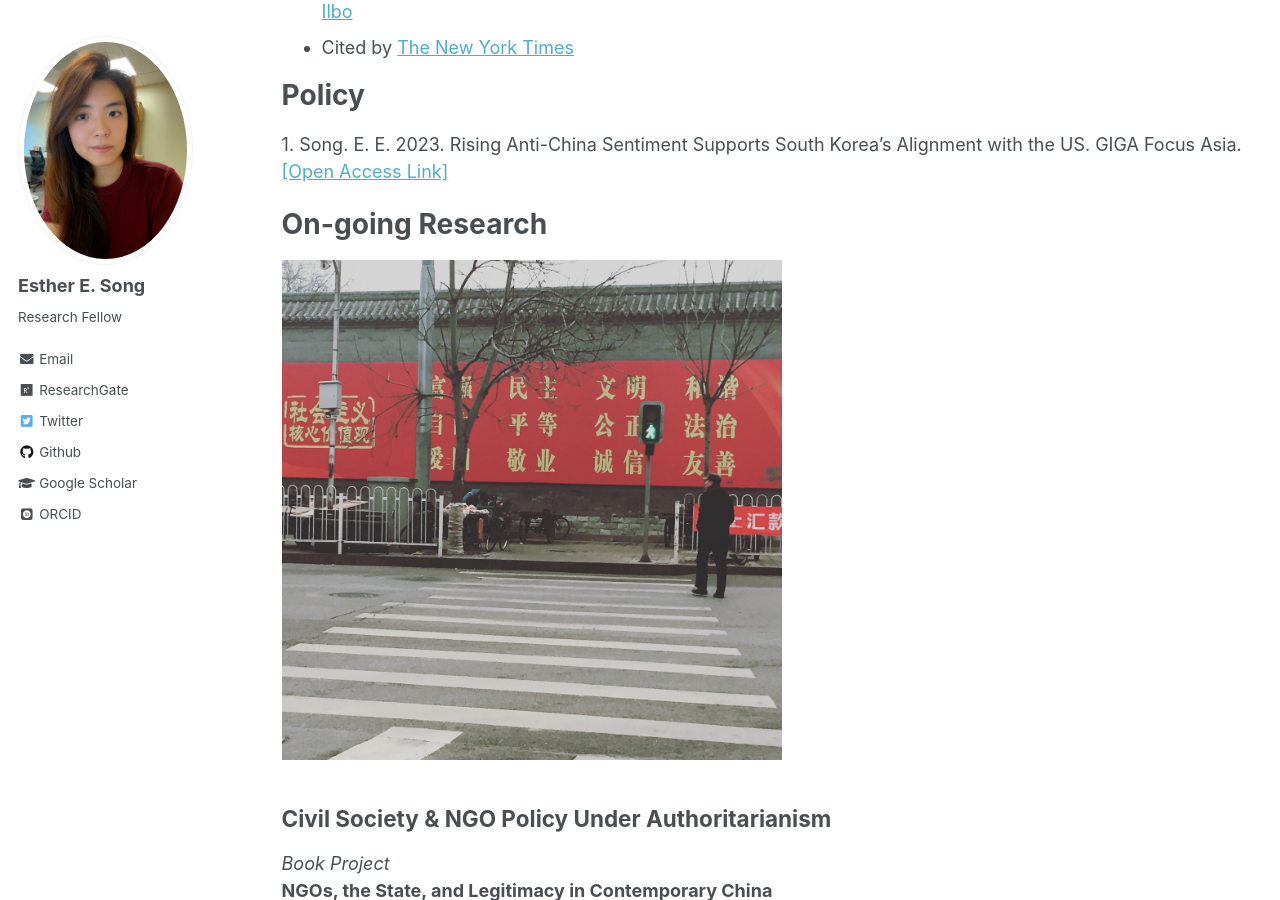
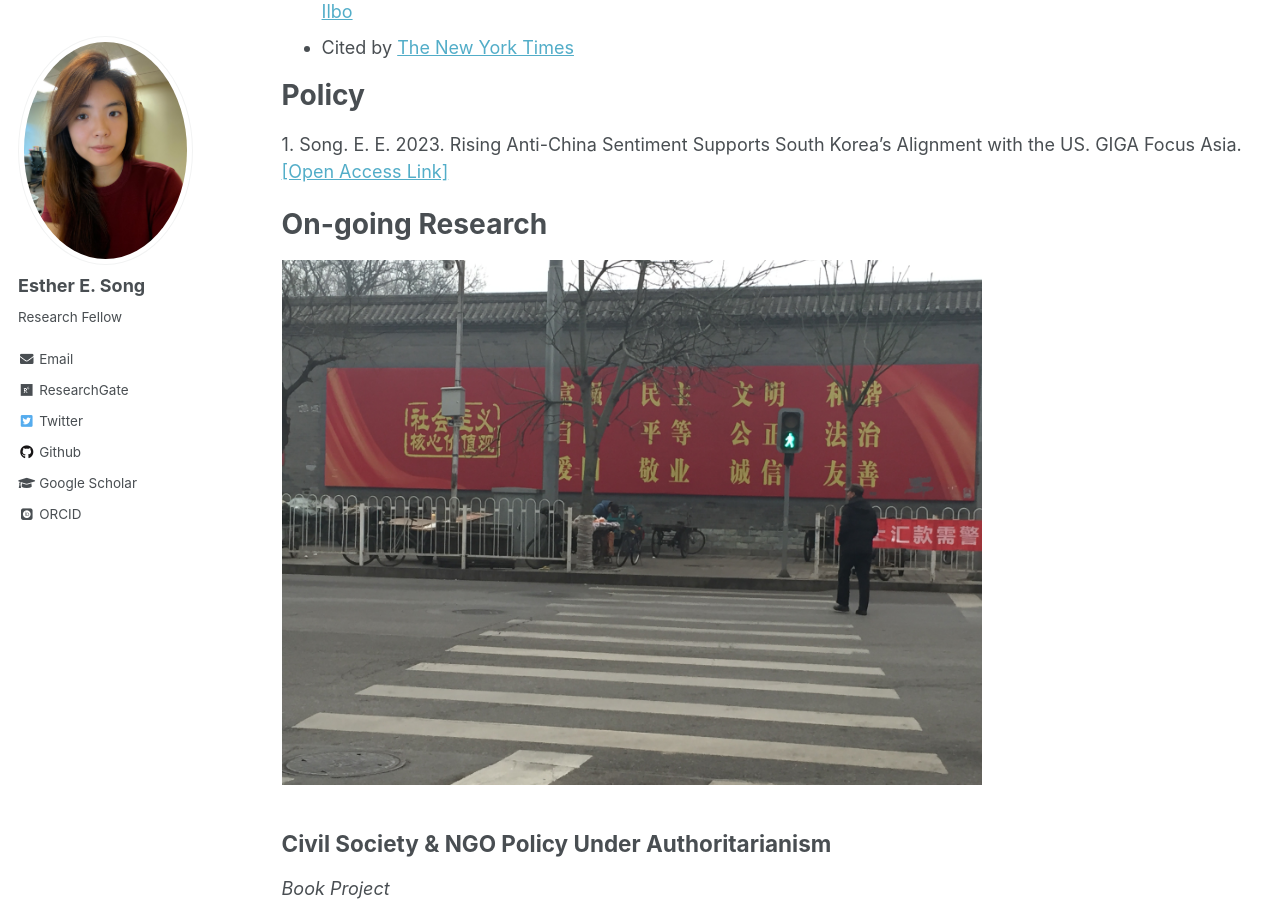
Before and after one commit to ehsong/ehsong.github.io, a Jekyll site: the page built from _pages/research.md, in a window 1280 px wide and 900 px high, scrolled down 1231 px. Built offline with Jekyll 4.4.1, drawn with Linux system fonts in a browser that asks for light colours; some web fonts are replaced.

Commit message:
Update research.md

```diff
--- a/_pages/research.md
+++ b/_pages/research.md
@@ -40,7 +40,7 @@ My research interests span across topics such as civil society and NGO policy, a
 
 # On-going Research
 
-<img src="https://github.com/ehsong/ehsong.github.io/blob/master/images/2021-11-27.jpg?raw=true" width="500" height="500">
+<img src="https://github.com/ehsong/ehsong.github.io/blob/master/images/crosswalk.jpg?raw=true" width="700" height="525">
 
 ## Civil Society & NGO Policy Under Authoritarianism
 
```
